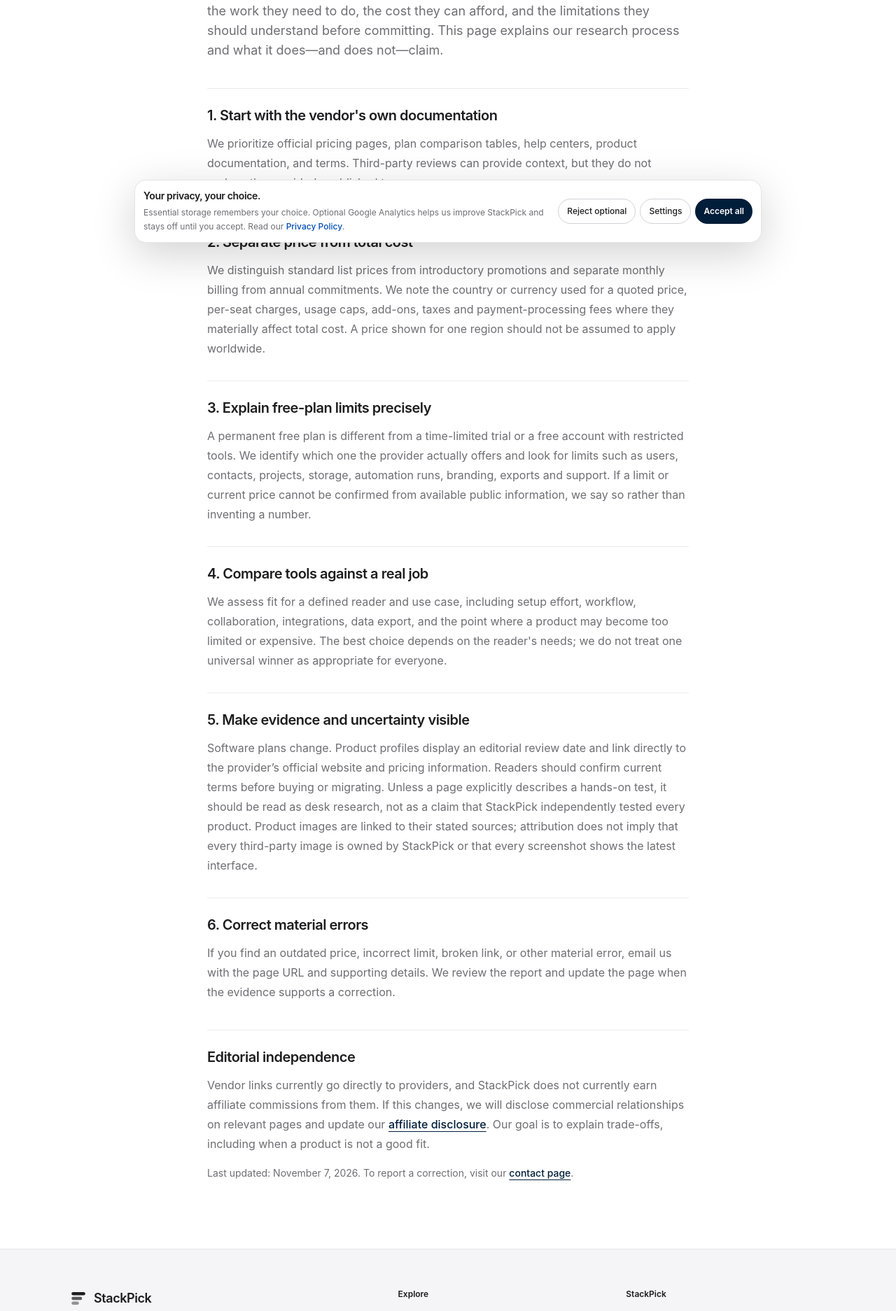
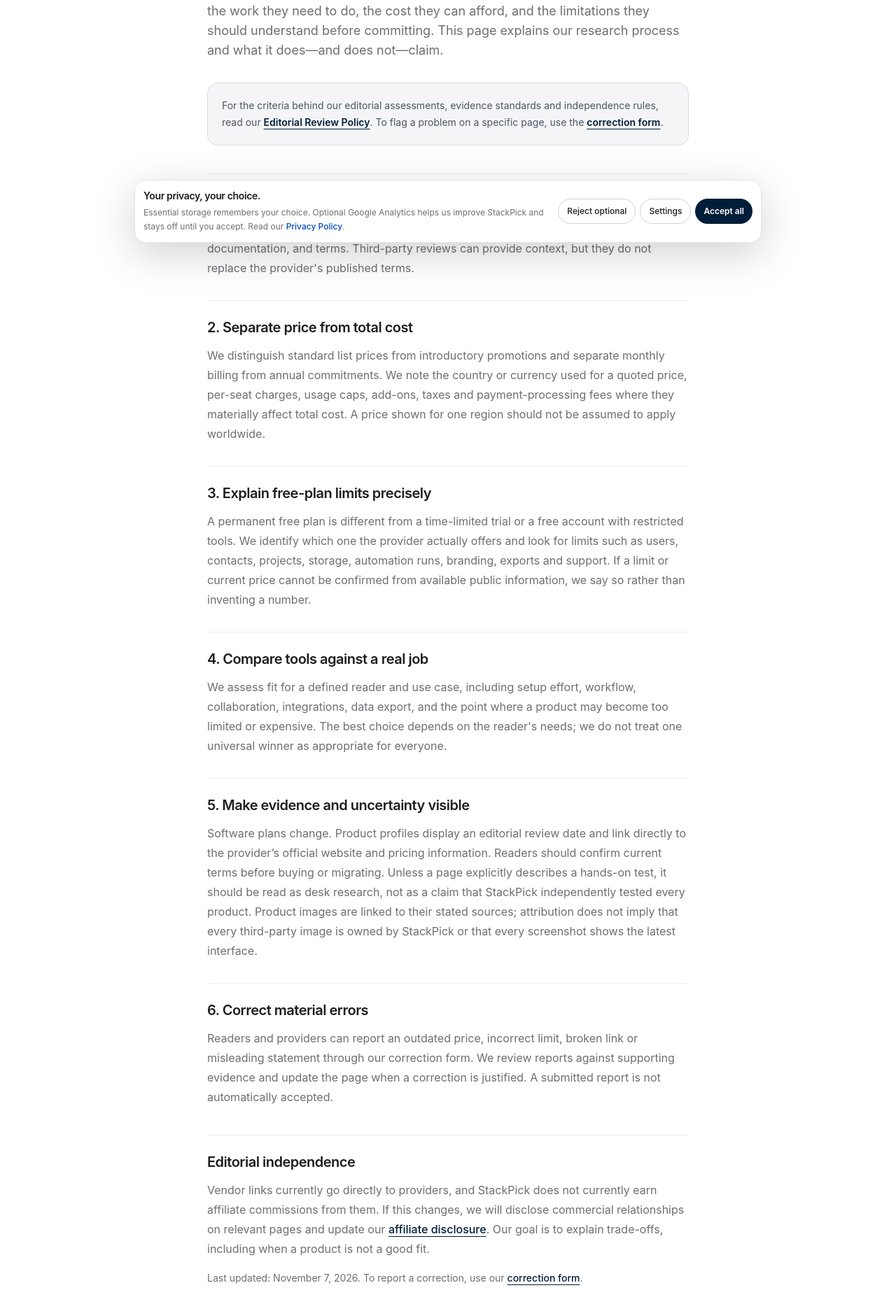
Before and after one commit to LinukaBandara/StackPick, a Next.js app: page /how-we-verify in a window 1280 px wide. Shown: the part 429-2303 px from the top of the page at 70% size. Built offline with nearby package versions, Linux system fonts and the light colour scheme; no server answers.

Commit message:
Link verification methodology to editorial policy and corrections

```diff
--- a/app/how-we-verify/page.tsx
+++ b/app/how-we-verify/page.tsx
@@ -37,7 +37,7 @@ const STEPS = [
   {
     title: "6. Correct material errors",
     body:
-      "If you find an outdated price, incorrect limit, broken link, or other material error, email us with the page URL and supporting details. We review the report and update the page when the evidence supports a correction.",
+      "Readers and providers can report an outdated price, incorrect limit, broken link or misleading statement through our correction form. We review reports against supporting evidence and update the page when a correction is justified. A submitted report is not automatically accepted.",
   },
 ];
 
@@ -53,6 +53,14 @@ export default function HowWeVerifyPage() {
           before committing. This page explains our research process and what it does—and does
           not—claim.
         </p>
+
+        <div className="mt-8 rounded-2xl border border-black/10 bg-[#f5f5f7] p-5">
+          <p className="text-sm leading-6 text-[#4b5563]">For the criteria behind our editorial assessments, evidence standards and independence rules, read our{" "}
+            <Link href="/review-policy" className="font-semibold text-[#001D39] underline underline-offset-4">Editorial Review Policy</Link>.
+            To flag a problem on a specific page, use the{" "}
+            <Link href="/report-an-issue" className="font-semibold text-[#001D39] underline underline-offset-4">correction form</Link>.
+          </p>
+        </div>
 
         <div className="mt-10 space-y-8">
           {STEPS.map((step) => (
@@ -75,9 +83,9 @@ export default function HowWeVerifyPage() {
             Our goal is to explain trade-offs, including when a product is not a good fit.
           </p>
           <p className="mt-4 text-sm leading-6 text-[#6e6e73]">
-            Last updated: November 7, 2026. To report a correction, visit our{" "}
-            <Link href="/contact" className="font-medium text-[#001D39] underline underline-offset-4">
-              contact page
+            Last updated: November 7, 2026. To report a correction, use our{" "}
+            <Link href="/report-an-issue" className="font-medium text-[#001D39] underline underline-offset-4">
+              correction form
             </Link>.
           </p>
         </section>
```
